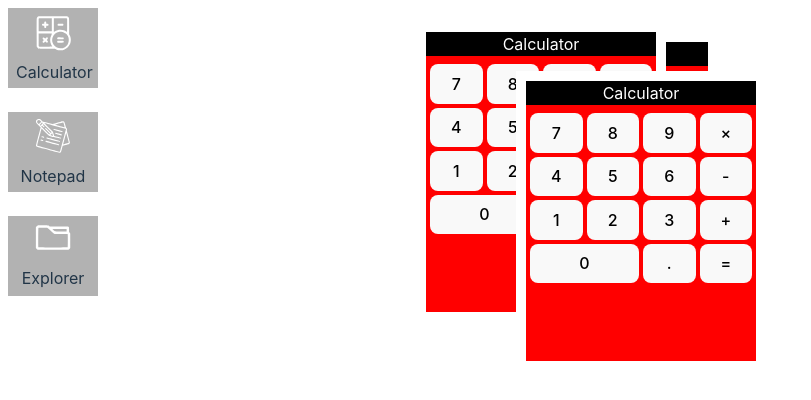
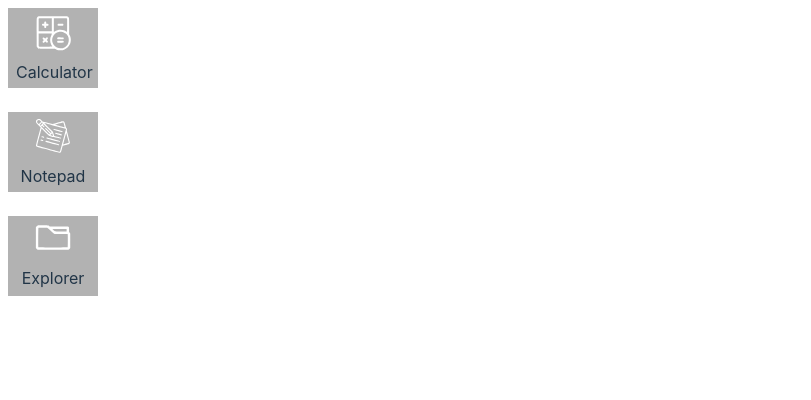
Before and after one commit to shogek/ct-os, a React (Vite) app: page / in a window 1280 px wide. Shown: the top 400 px of the page, without its empty margins (0-811 px from the left). Built offline with nearby package versions, Linux system fonts and the light colour scheme.

Commit message:
Clicking on shortcuts now opens up the Calculator app

```diff
--- a/src/App.tsx
+++ b/src/App.tsx
@@ -1,8 +1,12 @@
+import { useAtomValue } from 'jotai'
 import { Desktop } from './components/desktop/desktop.component'
 import { Shortcut } from './components/shortcut/shortcut.component'
 import { Calculator } from './features/calculator/calculator.component'
+import { activeApplicationsAtom } from './atoms/active-applications.atom'
 
 export default function App() {
+   const activeApplications = useAtomValue(activeApplicationsAtom)
+
    const shortcuts = [
       {
          id: 1,
@@ -24,9 +28,9 @@ export default function App() {
             <Shortcut key={shortcut.id} title={shortcut.title} />
          ))}
 
-         <Calculator />
-         <Calculator />
-         <Calculator />
+         {activeApplications.map((activeApp) => (
+            <Calculator key={activeApp.id} />
+         ))}
       </Desktop>
    )
 }
--- a/src/atoms/active-applications.atom.ts
+++ b/src/atoms/active-applications.atom.ts
@@ -1,3 +1,8 @@
 import { atom } from 'jotai'
 
-export const activeApplicationsAtom = atom([])
+type ActiveApplication = {
+   id: number
+   title: string
+}
+
+export const activeApplicationsAtom = atom<ActiveApplication[]>([])
--- a/src/components/shortcut/shortcut.component.tsx
+++ b/src/components/shortcut/shortcut.component.tsx
@@ -1,8 +1,11 @@
 import { useState } from 'react'
+import { useSetAtom } from 'jotai'
 import clsx from 'clsx'
 import { IconCalculator } from '../icons/icon-calculator'
 import { IconExplorer } from '../icons/icon-explorer'
 import { IconNotepad } from '../icons/icon-notepad'
+import { activeApplicationsAtom } from '../../atoms/active-applications.atom'
+import { getRandomNumberBetween } from '../../general/helpers/number.helpers'
 import s from './shortcut.module.scss'
 
 type ShortcutProps = {
@@ -10,6 +13,7 @@ type ShortcutProps = {
 }
 
 export function Shortcut(props: ShortcutProps) {
+   const setActiveApplications = useSetAtom(activeApplicationsAtom)
    const [isSelected, setIsSelected] = useState(false)
 
    const handleElementOnClick = () => {
@@ -18,8 +22,15 @@ export function Shortcut(props: ShortcutProps) {
          return
       }
 
-      // TODO: Open the app
       setIsSelected(false)
+
+      setActiveApplications((apps) => [
+         ...apps,
+         {
+            id: getRandomNumberBetween(1, 1_000_000),
+            title: props.title,
+         },
+      ])
    }
 
    return (
```
